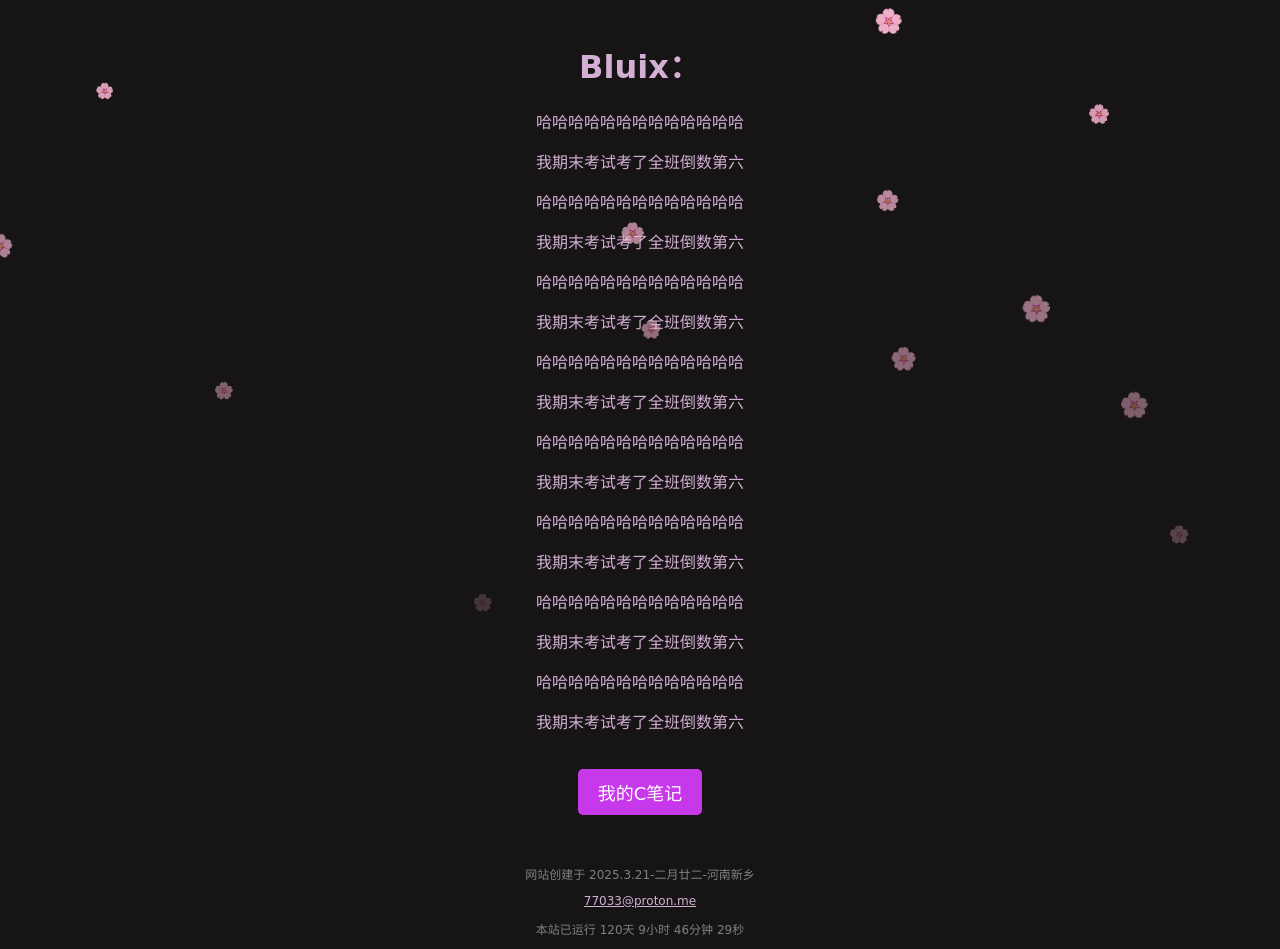
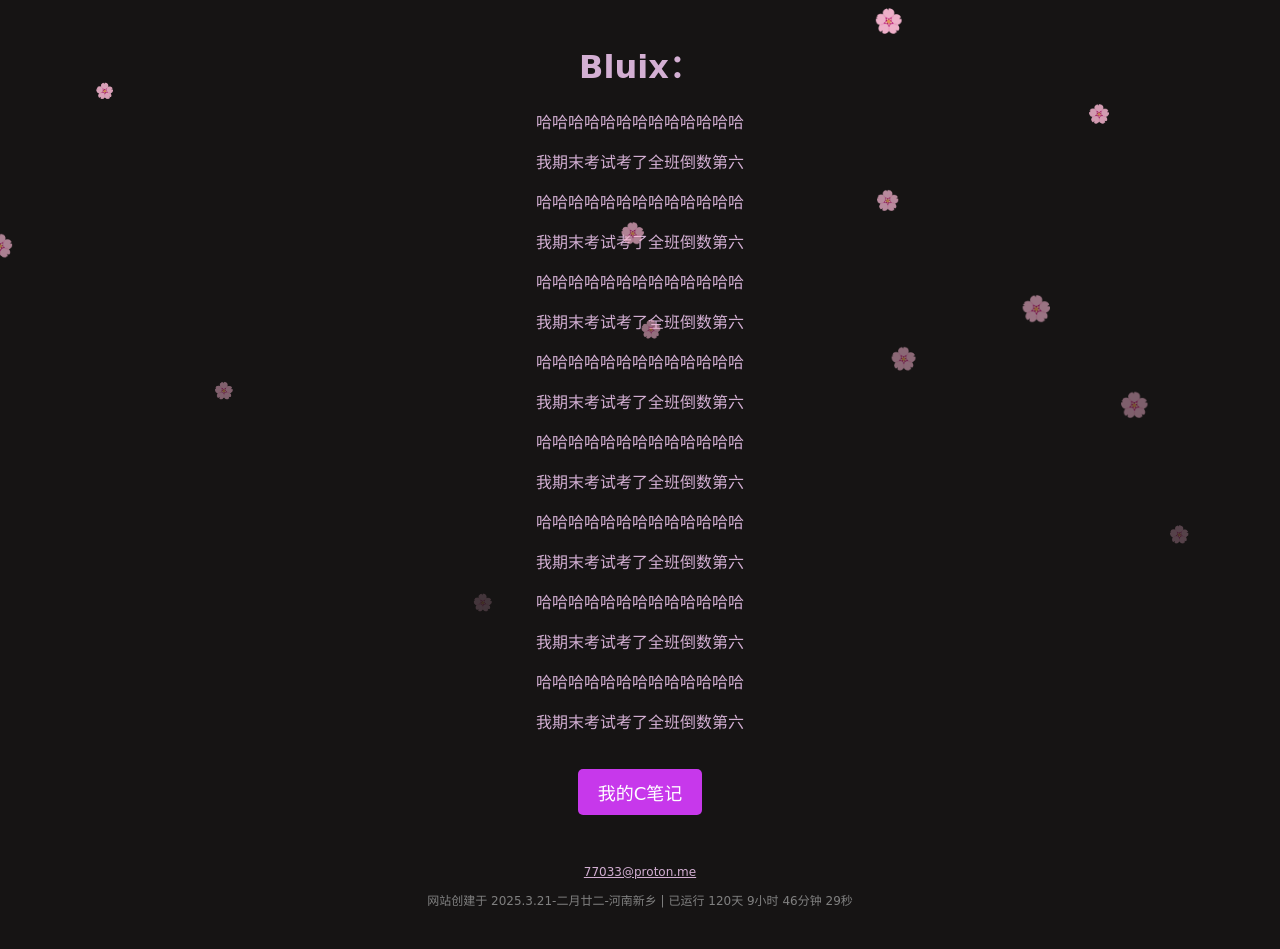
Before and after one commit to bluix0/web0, a plain HTML site: page index.html in a window 1280 px wide. After the commit the page ends 920 px from the top, so only its background shows below. Drawn offline with Linux system fonts and the light colour scheme; a web font is replaced by a local one.

Commit message:
Update index.html

```diff
--- a/index.html
+++ b/index.html
@@ -79,9 +79,11 @@
 </div>
 
 <footer>
-    <p>网站创建于 2025.3.21-二月廿二-河南新乡</p>
     <p><a href="mailto:77033@proton.me">77033@proton.me</a></p>
-    <p>本站已运行 <span id="runtime"></span></p>
+    <p>
+        网站创建于 2025.3.21-二月廿二-河南新乡 |
+        已运行 <span id="runtime"></span>
+    </p>
 </footer>
 
 <style>
@@ -122,7 +124,7 @@
 
     // 运行时间
     function updateRuntime() {
-        const start = new Date('2025-03-20T19:02:40'); // 支付日期
+        const start = new Date('2025-03-20T19:02:40'); // 建站日期
         const now = new Date();
         let diff = now - start;
 
```
